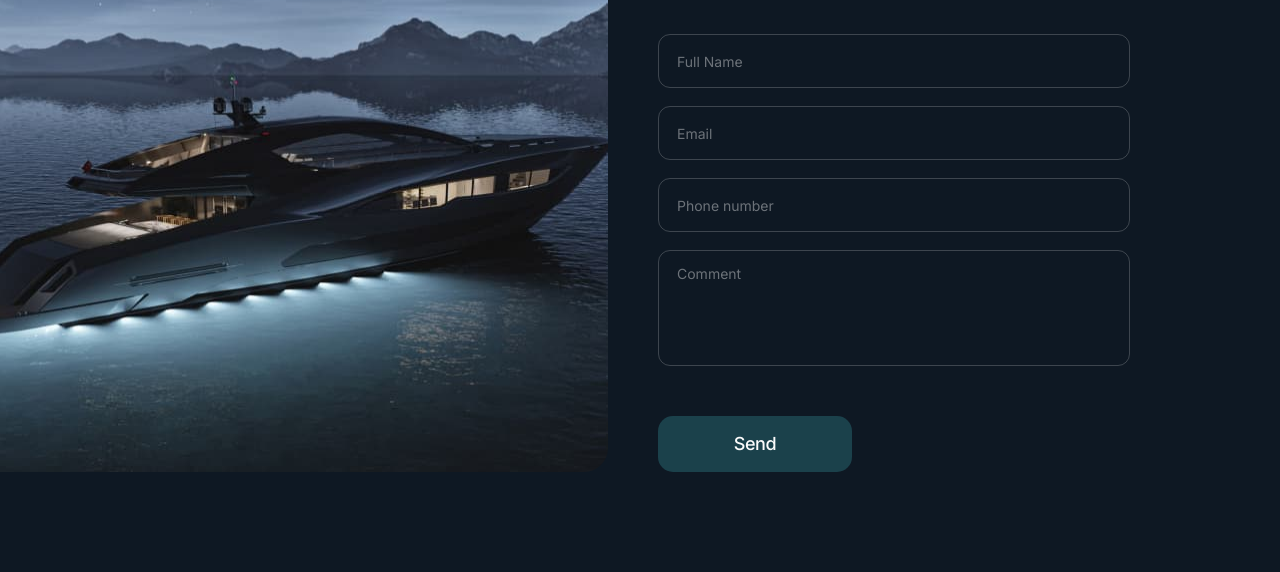
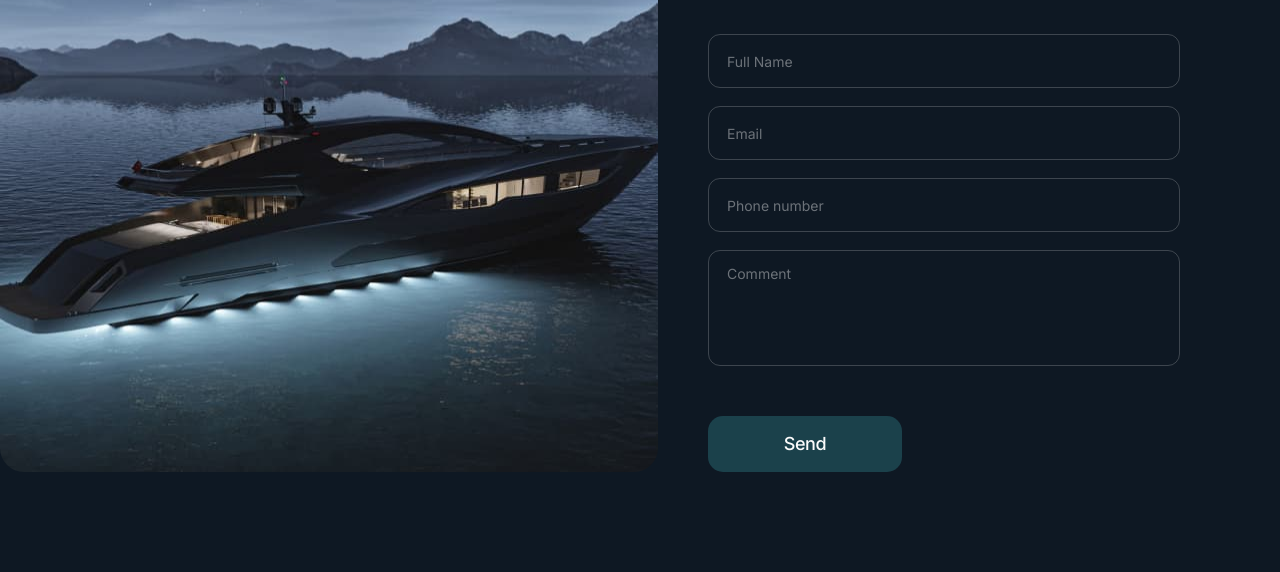
Before and after one commit to Nippondanso/project-TeamWork, a website built with Vite: page src/index.html in a window 1280 px wide. Shown: the part 314-886 px from the top of the page. Built offline with nearby package versions, Linux system fonts and the light colour scheme.

Commit message:
add rent-yacht

```diff
--- a/src/css/css_partials/rent-yacht.css
+++ b/src/css/css_partials/rent-yacht.css
@@ -5,19 +5,12 @@
   padding-top: 80px;
 }
 
-.rent-yacht-now {
+.rent-yacht-container {
   display: flex;
   flex-direction: column;
   align-items: center;
   max-width: 335px;
 }
-
-/* .container {
-  min-width: 320px;
-  max-width: 375px;
-  padding: 0 20px;
-  margin: 0 auto;
-} */
 
 .rent-yacht-text {
   font-weight: 500;
@@ -45,6 +38,11 @@
 .rent-yacht-input::placeholder {
   color: rgba(251, 251, 251, 0.4);
   padding: 14px 230px 14px 0;
+}
+
+.rent-yacht-input:hover,
+.rent-yacht-input:focus {
+  border: 1px solid rgba(251, 251, 251, 0.5);
 }
 
 .rent-yacht-textarea {
@@ -100,21 +98,11 @@
   .rent-yacht {
     padding-top: 150px;
   }
-  .rent-yacht-now {
+  .rent-yacht-container {
     margin-left: 0;
     margin-right: 0;
     max-width: 704px;
   }
-
-  .rent-yacht-container {
-    display: flex;
-    flex-direction: column;
-  }
-
-  /* .container {
-    max-width: 768px;
-    padding: 0 32px;
-  } */
 
   .rent-yacht-form {
     display: flex;
@@ -158,16 +146,11 @@
 }
 
 @media screen and (min-width: 1280px) {
-  .rent-yacht-now {
+  .rent-yacht-container {
     flex-direction: row-reverse;
     padding: 0 50px;
     max-width: 1180px;
   }
-
-  /* .container {
-    max-width: 1280px;
-    padding: 0 50px;
-  } */
 
   .rent-yacht-text {
     margin-top: 100px;
@@ -176,17 +159,14 @@
   .rent-yacht-img {
     max-width: 658px;
     height: 536px;
+    margin-right: 50px;
   }
 }
 
 @media screen and (min-width: 1440px) {
-  .rent-yacht-now {
+  .rent-yacht-container {
     max-width: 1290px;
   }
-
-  /* .container {
-    max-width: 1440px;
-  } */
 
   .rent-yacht-img {
     max-width: 768px;
--- a/src/partials/rent-yacht.html
+++ b/src/partials/rent-yacht.html
@@ -1,6 +1,6 @@
 <section class="rent-yacht">
-    <div class="rent-yacht-now">
       <div class="container rent-yacht-container">
+        <div class="rent-yacht-text-form">
           <h2 class="rent-yacht-text" id="rent-yacht">Rent a yacht now</h2>
           <form class="rent-yacht-form">
               <input type="text" name="user-name" class="rent-yacht-input" placeholder="Full Name" required>
@@ -12,7 +12,6 @@
               <button type="submit" class="submit-button">Send</button>
           </form>
         </div>
-
         <picture>
             <source srcset="
                       /img/Desktop_big/rent-yacht-image.jpg   1x,
```
Lines whose indentation alone changed are shown as unchanged.
